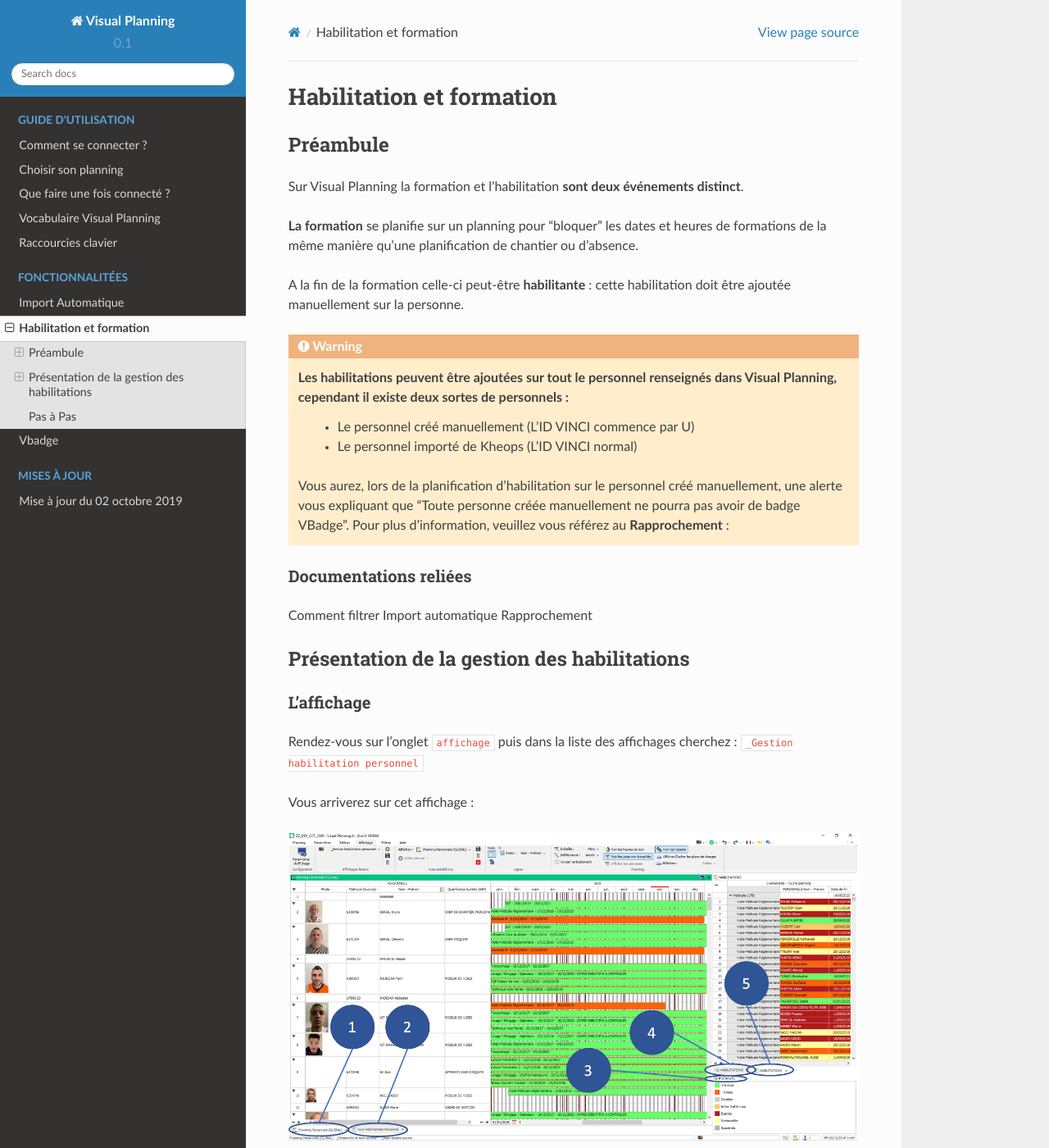
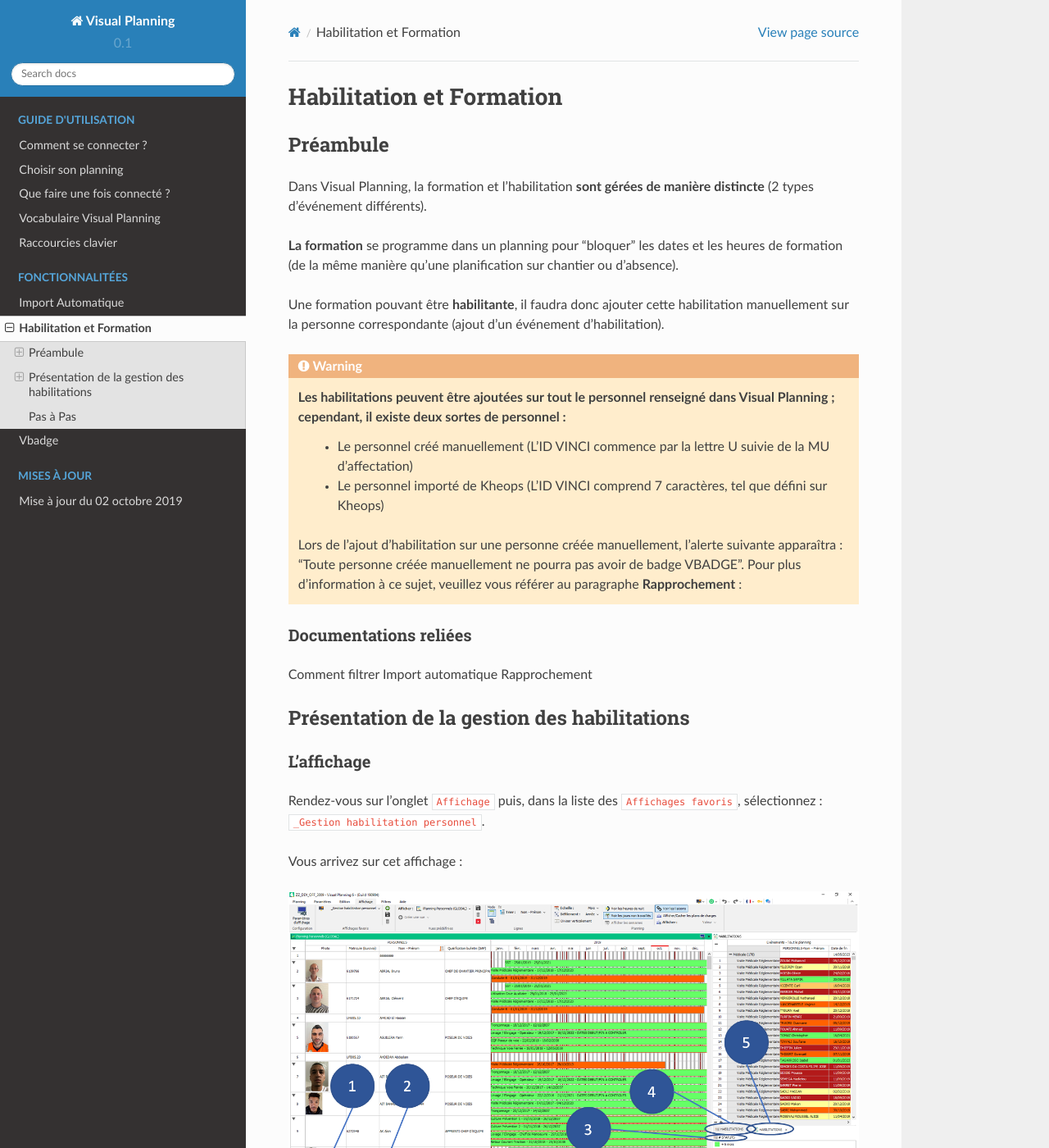
Before and after one commit to macordier/VPDOC, a Sphinx documentation site: the page built from popcube/source/fonctionnalitees/habilitation_formation.rst, in a window 1280 px wide and 1400 px high. Shown: the whole window at 82% size. Built offline with Sphinx 7.4.7 and the Read the Docs theme 2.0.0, drawn with Linux system fonts in a browser that asks for light colours; some of the changed text lies outside the part shown.

Commit message:
Correction ortho hab et form

````diff
--- a/popcube/source/fonctionnalitees/habilitation_formation.rst
+++ b/popcube/source/fonctionnalitees/habilitation_formation.rst
@@ -1,23 +1,24 @@
-==========================
-Habilitation et formation
-==========================
+=========================
+Habilitation et Formation
+=========================
 
 Préambule
 ---------
 
-Sur Visual Planning la formation et l'habilitation **sont deux événements distinct**.
+Dans Visual Planning, la formation et l'habilitation **sont gérées de manière distincte** (2 types d'événement différents).
 
-**La formation** se planifie sur un planning pour "bloquer" les dates et heures de formations de la même manière qu'une planification de chantier ou d'absence.
+**La formation** se programme dans un planning pour "bloquer" les dates et les heures de formation (de la même manière qu'une planification sur chantier ou d'absence).
 
-A la fin de la formation celle-ci peut-être **habilitante** : cette habilitation doit être ajoutée manuellement sur la personne.
+Une formation pouvant être **habilitante**, il faudra donc ajouter cette habilitation manuellement sur la personne correspondante (ajout d'un événement d'habilitation).
 
 .. warning::
-    Les habilitations peuvent être ajoutées sur tout le personnel renseignés dans Visual Planning, cependant il existe deux sortes de personnels :
-        - Le personnel créé manuellement (L'ID VINCI commence par U)
-        - Le personnel importé de Kheops (L'ID VINCI normal)
-    Vous aurez, lors de la planification d'habilitation sur le personnel créé manuellement, une alerte vous expliquant que
-    "Toute personne créée manuellement ne pourra pas avoir de badge VBadge".
-    Pour plus d'information, veuillez vous référez au **Rapprochement** :
+    Les habilitations peuvent être ajoutées sur tout le personnel renseigné dans Visual Planning ; cependant, il existe deux sortes de personnel :
+        - Le personnel créé manuellement (L'ID VINCI commence par la lettre U suivie de la MU d'affectation)
+        - Le personnel importé de Kheops (L'ID VINCI comprend 7 caractères, tel que défini sur Kheops)
+
+    Lors de l'ajout d'habilitation sur une personne créée manuellement, l'alerte suivante apparaîtra :
+    "Toute personne créée manuellement ne pourra pas avoir de badge VBADGE".
+    Pour plus d'information à ce sujet, veuillez vous référer au paragraphe **Rapprochement** :
 
 
 Documentations reliées
@@ -33,43 +34,41 @@
 L'affichage
 ***************
 
-Rendez-vous sur l'onglet ``affichage`` puis dans la liste des affichages cherchez : ``_Gestion habilitation personnel``
+Rendez-vous sur l'onglet ``Affichage`` puis, dans la liste des ``Affichages favoris``, sélectionnez : ``_Gestion habilitation personnel``.
 
-Vous arriverez sur cet affichage :
+Vous arrivez sur cet affichage :
 
 .. image:: ../_static/fonctionnalitees/habilitation_formation/affichage_habilitation_personnel_indications_vues.png
 
 Cet affichage est découpé en 5 vues :
 
 Planning des habilitations du personnel
-^^^^^^^^^^^^^^^^^^^^^^^^^^^^^^^^^^^^^^^^
+^^^^^^^^^^^^^^^^^^^^^^^^^^^^^^^^^^^^^^^
 
 .. image:: ../_static/fonctionnalitees/habilitation_formation/planning_habilitation.png
 
 Vous y retrouvez :
 
-    Les informations de votre personnels :
+    Les informations de votre personnel :
         - Photo
         - Matricule (Eurovia)
-        - Nom - Prénom
+        - NOM - Prénom
         - Qualification de bulletin
 
-    Le planning des habilitations pour pouvoir modifier ou ajouter une habilitation
+    Le planning des habilitations pour pouvoir modifier ou ajouter une habilitation.
 
 - Lorsque vous double cliquez sur une personne dans la liste, vous ouvrez **l'éditeur de personnel**
-- Lorsque vous double cliquez sur un événement sur le planning, vous ouvrez **l'éditeur d'habilitation**
+- Lorsque vous double cliquez sur un événement dans le planning, vous ouvrez **l'éditeur d'habilitation**
 
-Editeur personnel
-$$$$$$$$$$$$$$$$$
+Editeur de personnel
+$$$$$$$$$$$$$$$$$$$$
 
 Pour modifier les informations de la personne : Onglet ``Information``
 
 .. image:: ../_static/fonctionnalitees/habilitation_formation/fiche_personne.png
 
 .. warning::
-
-
-Pour voir les habilitations suivies sous forme de liste : Onglet ``Habilitations``
+    Pour voir les habilitations suivies sous forme de liste : Onglet ``Habilitations``
 
 .. image:: ../_static/fonctionnalitees/habilitation_formation/fiche_personne_habilitation.png
 
@@ -81,10 +80,10 @@
 
 .. image:: ../_static/fonctionnalitees/habilitation_formation/fiche_personne_historique_habilitation.png
 
-Editeur événement habilitation
-$$$$$$$$$$$$$$$$$$$$$$$$$$$$$$
+Editeur d'événement habilitation
+$$$$$$$$$$$$$$$$$$$$$$$$$$$$$$$$
 
-**Double cliquer** sur un événement dans le planning ou dans l'onglet ``habilitation`` de la personne ouvre son éditeur :
+**Double cliquer** sur un événement dans le planning ou dans l'onglet ``Habilitation`` de la personne ouvre son éditeur :
 
 .. image:: ../_static/fonctionnalitees/habilitation_formation/editeur_evenement_habilitation.png
 
@@ -92,31 +91,31 @@
     - La date de début de l'habilitation
     - La date de fin de l'habilitation
     - La note
-        - Vous permet d'annoter une information non officiel sur cette habilitation
+        - Vous permet d'annoter une information non officielle sur cette habilitation
             - Exemple 1 : Formation effectué le ....
             - Exemple 2 : Recyclage demandé par ... le ...
     - Le numéro d'habilitation
-        - C'est le numéro de session ou numéro de l'habilitation communiqué par l'organisme
+        - C'est le numéro officiel de l'habilitation, communiqué par l'organisme correspondant
     - Les spécifications techniques
-        - Vous permet de spécifier certaines options ou remarques faîtes concernant l'habilitation
-            - Exemple 1 : Restriction médical : Port de lunette
-            - Exemple 2 : Option
+        - Vous permet de spécifier certaines options ou remarques faites concernant l'habilitation
+            - Exemple 1 : Restriction médicale : Port de lunettes
+            - Exemple 2 : Zone géographique d'habilitation
     - Les documents joints
-        - Ces documents seront acceccible depuis VBADGE. (Pour plus d'information référé vous à la documentation VBADGE)
+        - Ces documents seront acceccibles depuis VBADGE. (Pour plus d'information, référez-vous à la documentation VBADGE)
     - La case à chocher ne plus suivre
-        - Permet de ne plus suivre pas défaut cette habilitation
+        - Permet de ne plus suivre par défaut cette habilitation
             - Cas 1 : Je souhaite faire dispaître cette habilitation de la fiche personne tout en gardant l'historique de celle-ci
             - Cas 2 : L'habilitation est expirée et je ne veux pas la recycler
 
-Liste des événements habilitations
-^^^^^^^^^^^^^^^^^^^^^^^^^^^^^^^^^^
+Liste des événements habilitation
+^^^^^^^^^^^^^^^^^^^^^^^^^^^^^^^^^
 
-Par défaut cet affichage est trié avec le filtre : ``_Habilitations qui vont être perdues`` (Date de fin < 3 mois)
+Par défaut, cet affichage est configuré avec le filtre : ``_Habilitations qui vont être perdues`` (Date de fin < 3 mois)
 
-Cela vous permet d'identifier rapidement les habilitations qui nécessitent une attention.
+Cela vous permet d'identifier rapidement les habilitations qui nécessitent une attention accrue.
 
 .. note::
-    **Double cliquer** sur une ligne du tableau ouvre l'éditeur de saisie d'événement habilitation.
+    **Double cliquer** sur une ligne du tableau ouvre l'éditeur de saisie d'événement habilitation
 
 .. image:: ../_static/fonctionnalitees/habilitation_formation/evenement_habilitation.png
 
@@ -126,7 +125,7 @@
         ``_Historique des habilitations`` : Toutes les habilitations sans distinction
 
 Liste des statuts
-^^^^^^^^^^^^^^^^^^^^
+^^^^^^^^^^^^^^^^^
 
 .. image:: ../_static/fonctionnalitees/habilitation_formation/statuts_habilitation.png
 
@@ -153,36 +152,36 @@
 +-------------------+---------------------------------------+
 |                    **Manuel**                             |
 +-------------------+---------------------------------------+
-|   Suspendu        | | Pour suspendre une habilitation     |
+|   Suspendue       | | Pour suspendre une habilitation     |
 +-------------------+---------------------------------------+
 
 .. note::
-    - Le seul statut que vous pouvez positionner manuellement est le statut ``Suspendu`` qui permet  de notifier que la personne est suspendu sur cet habilitaiton.
-    - Les autres statuts sont automatiques
+    - Le seul statut que vous pouvez positionner manuellement est le statut ``Suspendue``, qui permet de notifier que l'habilitation n'est plus active
+    - Les autres statuts sont gérés automatiquement par Visual Planning
 
 Liste des habilitations
-^^^^^^^^^^^^^^^^^^^^^^^^
+^^^^^^^^^^^^^^^^^^^^^^^
 
 Utilisation du glisser/déposer sur le planning habilitation pour ajouter une habilitation à une personne.
 
     .. image:: ../_static/fonctionnalitees/habilitation_formation/liste_habilitation.png
 
 .. warning::
-    Lorsque vous placer une habilitation sur une personne créée manuellement dans Visual Planning, vous aurez un message
-    d'alerte vous indiquant que celle-ci n'apparaîtra pas dans VBADGE : Aller voir la section Vbadge
+    Lorsque vous placez une habilitation sur une personne créée manuellement dans Visual Planning, vous aurez un message
+    d'alerte vous indiquant que celle-ci n'apparaîtra pas dans VBADGE : Aller voir la section *VBADGE*.
 
-- Par défaut vous voyez dans cette vue :
-    | ```Libellé de l'habilitation``
+- Par défaut, vous voyez dans cette vue :
+    | ``Libellé de l'habilitation``
     | ``Libellé complet de l'habilitation``, ``durée automatique lors de la planification``, ``0 = sans recyclage | 1 = recyclage``
 
-- **Double cliquer** sur une habilitation pour avoir plus d'informations sur celle-ci :
+- **Double cliquer** sur une habilitation pour avoir plus d'information sur celle-ci :
 
     .. image:: ../_static/fonctionnalitees/habilitation_formation/editeur_habilitation.png
 
 Tableau de suivi des habilitations
-^^^^^^^^^^^^^^^^^^^^^^^^^^^^^^^^^^^^
+^^^^^^^^^^^^^^^^^^^^^^^^^^^^^^^^^^
 
-    - Permet d'avoir une vue global des habilitations de son périmètre
+    - Permet d'avoir une vue globale des habilitations de son périmètre
     - Est affiché le nombre de jour restant avant recyclage
     - Les couleurs correspondent aux statuts des autres vues
 
````
Also changed, not shown: other parts of popcube/source/fonctionnalitees/habilitation_formation.rst (+4 -4 lines).
